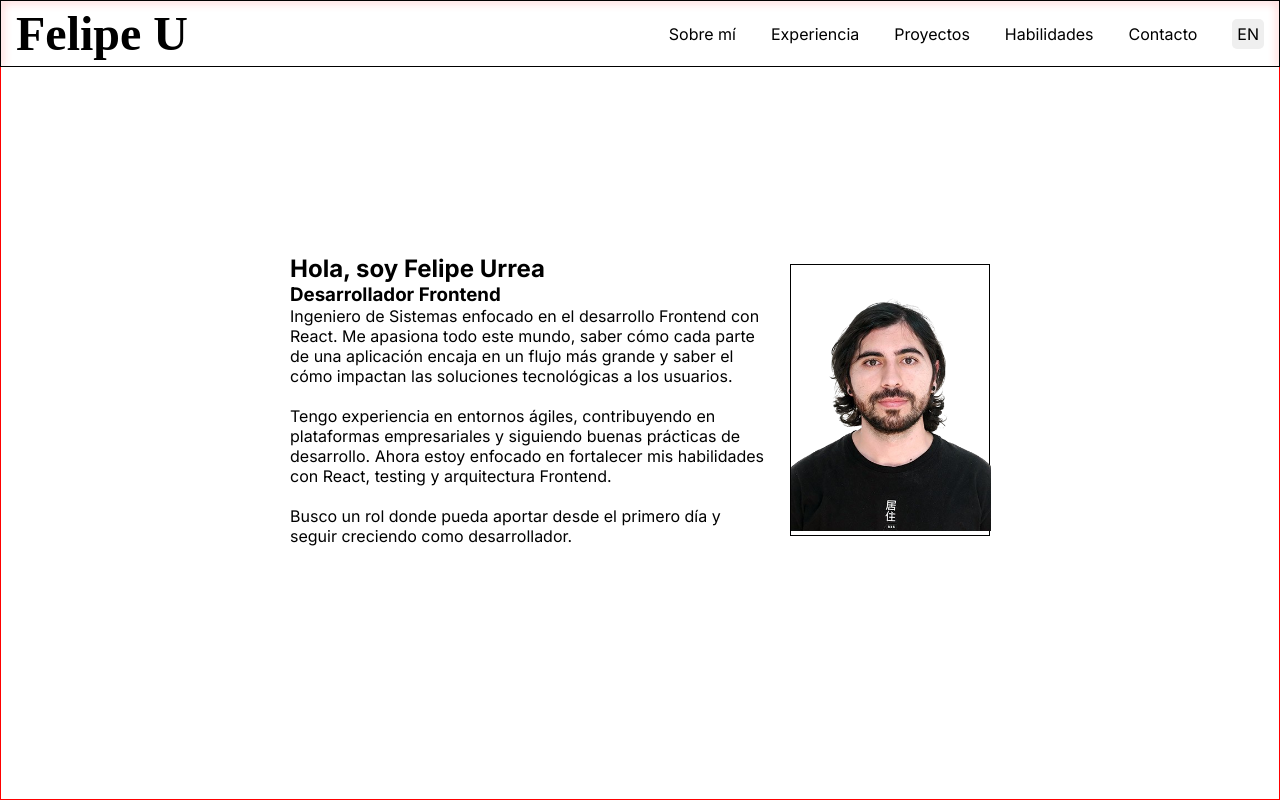
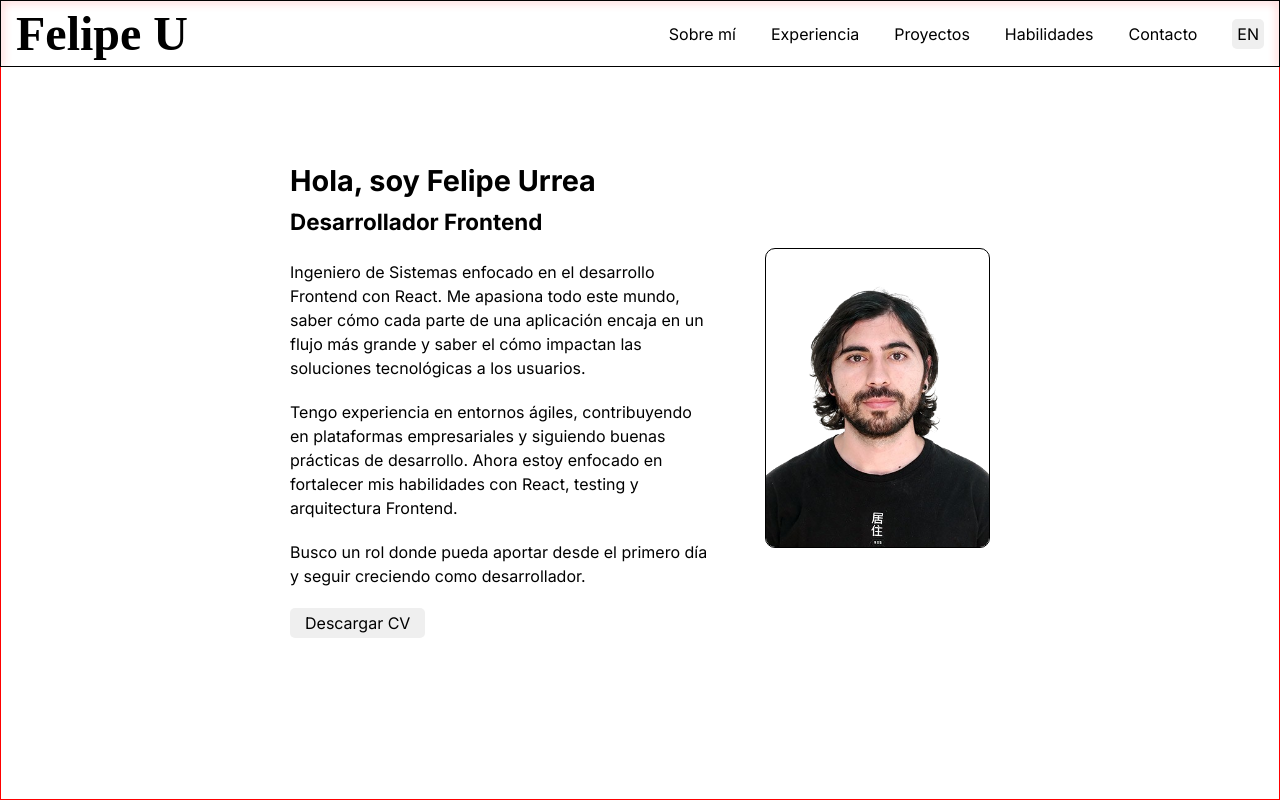
Before and after one commit to felipe-u/portfolio, a React (Vite) app: page / in a window 1280 px wide. Shown: the top 800 px of the page. Built offline with nearby package versions, Linux system fonts and the light colour scheme; a web font is replaced by a local one.

Commit message:
style: Improve About Page UI and add CV button

```diff
--- a/src/index.css
+++ b/src/index.css
@@ -4,3 +4,12 @@
   margin: 0;
   padding: 0;
 }
+
+.primary-btn {
+  border: none;
+  font-size: 1em;
+  padding: 5px;
+  border-radius: 5px;
+  cursor: pointer;
+  transition: 0.3s ease;
+}
--- a/src/pages/About.tsx
+++ b/src/pages/About.tsx
@@ -9,17 +9,20 @@ export function AboutPage() {
           apasiona todo este mundo, saber cómo cada parte de una aplicación
           encaja en un flujo más grande y saber el cómo impactan las soluciones
           tecnológicas a los usuarios.
-        </p><br />
+        </p>
+        <br />
         <p>
           Tengo experiencia en entornos ágiles, contribuyendo en plataformas
           empresariales y siguiendo buenas prácticas de desarrollo. Ahora estoy
           enfocado en fortalecer mis habilidades con React, testing y
           arquitectura Frontend.
-        </p><br />
+        </p>
+        <br />
         <p>
           Busco un rol donde pueda aportar desde el primero día y seguir
           creciendo como desarrollador.
         </p>
+        <button className='primary-btn cv-btn'>Descargar CV</button>
       </div>
       <div className='photo-container'>
         <img src='src/assets/profile-pic.png' alt='Profile picture' />
--- a/src/styles/Header.css
+++ b/src/styles/Header.css
@@ -41,11 +41,3 @@ header h1 {
   background-color: grey;
   color: whitesmoke;
 }
-
-.primary-btn {
-  border: none;
-  font-size: 1em;
-  padding: 5px;
-  border-radius: 5px;
-  cursor: pointer;
-}
--- a/src/styles/Main.css
+++ b/src/styles/Main.css
@@ -7,18 +7,38 @@ section {
 
 .about-container {
   display: flex;
-  align-items: center;
   width: 80%;
   max-width: 700px;
-  gap: 20px;
+  gap: 50px;
+  align-items: center;
+}
+
+.about-inner-container h2 {
+  padding-bottom: 10px;
+  font-size: 1.8em;
+}
+
+.about-inner-container h3 {
+  padding-bottom: 25px;
+  font-size: 1.4em;
+}
+
+.about-inner-container p {
+  line-height: 1.5;
+}
+
+.cv-btn {
+  margin-top: 20px;
+  padding: 5px 15px;
 }
 
 .photo-container {
-  border: 1px solid black;
-  width: 200px;
+  width: 225px;
 }
 
 .photo-container img {
-  width: 200px;
+  width: 225px;
   object-fit: cover;
+  border: 1px solid black;
+  border-radius: 10px;
 }
```
